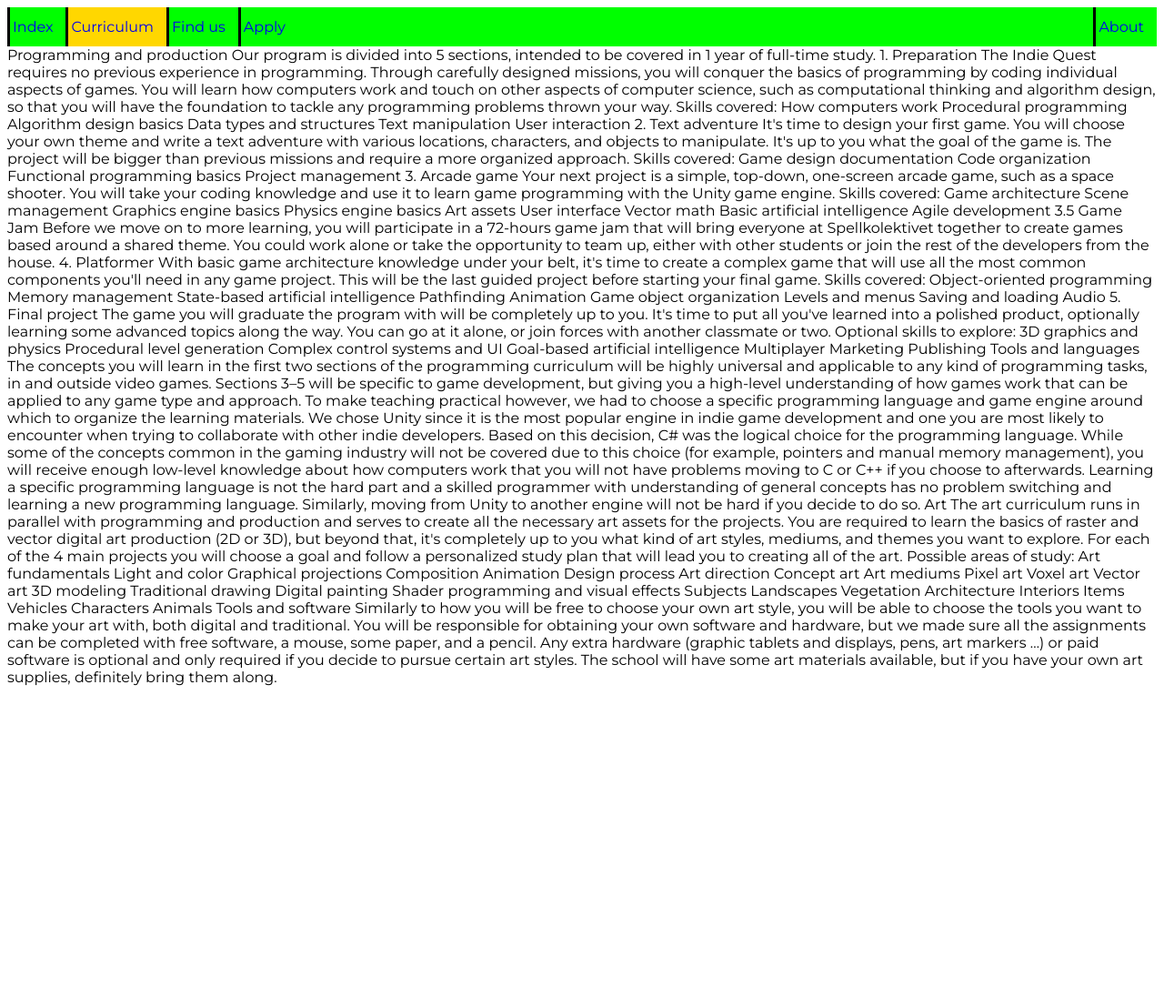
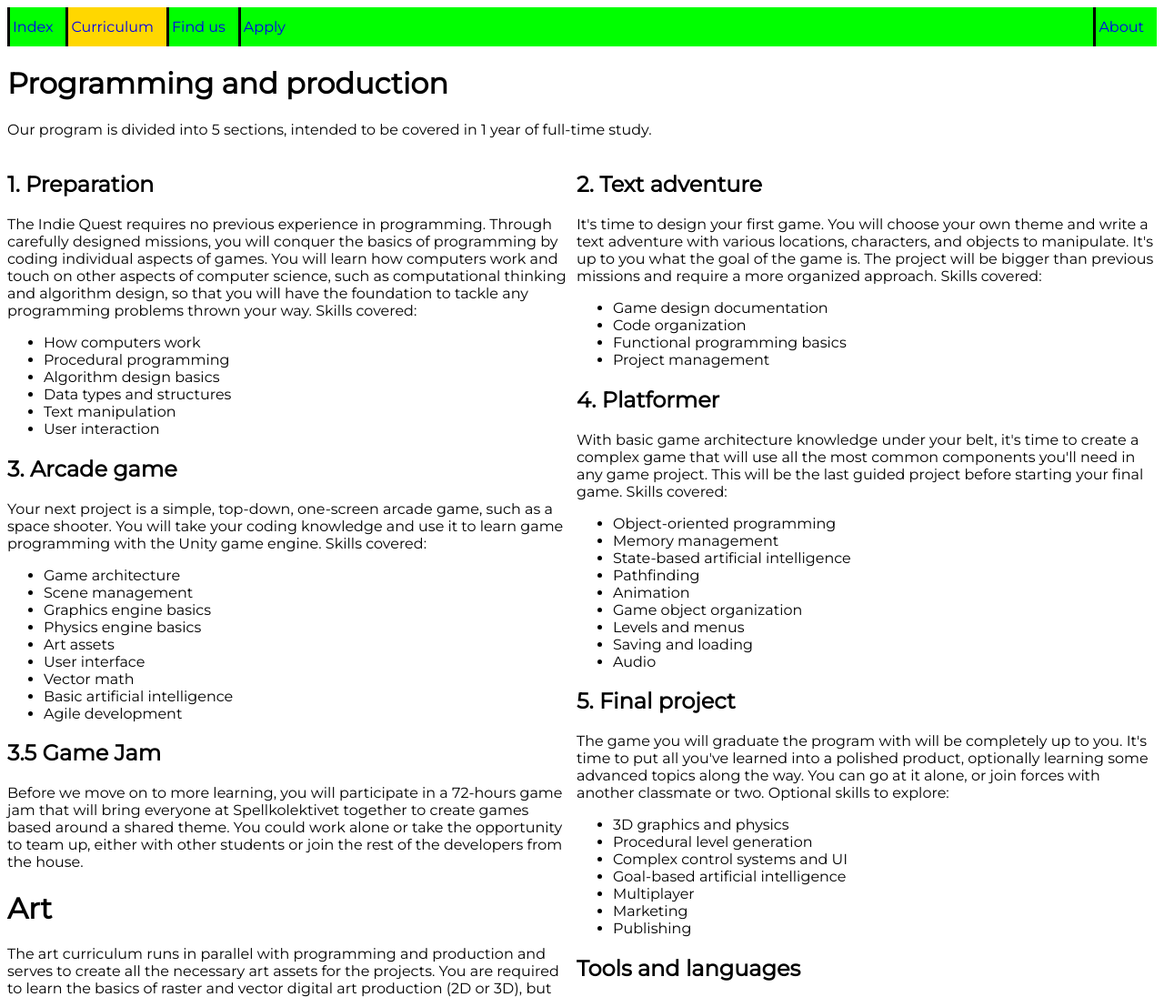
Before and after one commit to Ask-Lonnfalt/Slutprojekt, a plain HTML site: page curriculum.htm in a window 1280 px wide. Shown: the top 1096 px of the page at 91% size. Before the commit the page ends 800 px from the top, so only its background shows below. Drawn offline with Linux system fonts and the light colour scheme.

Commit message:
deleverans curriculum desktop och mobilversion

```diff
--- a/curriculum.htm
+++ b/curriculum.htm
@@ -16,120 +16,121 @@
 		<li><a href="apply.htm">Apply</a></li>
 		<li><a href="about.htm">About</a></li>
 	</ul>
-	<div id="main">Programming and production
-
-
-Our program is divided into 5 sections, intended to be covered in 1 year of full-time study.
-
-
-1. Preparation
+	<h1>Programming and production</h1>
+	<p>Our program is divided into 5 sections, intended to be covered in 1 year of full-time study.</p>
+	<div id="main-content">
+<div>
+<h2>1. Preparation</h2>
 The Indie Quest requires no previous experience in programming. Through carefully designed missions, you will conquer the basics of programming by coding individual aspects of games. You will learn how computers work and touch on other aspects of computer science, such as computational thinking and algorithm design, so that you will have the foundation to tackle any programming problems thrown your way.
 Skills covered:
-How computers work
-Procedural programming
-Algorithm design basics
-Data types and structures
-Text manipulation
-User interaction
+<ul>
+	<li>How computers work</li>
+	<li>Procedural programming</li>
+	<li>Algorithm design basics</li>
+	<li>Data types and structures</li>
+	<li>Text manipulation</li>
+	<li>User interaction</li>
+</ul>
 
-
-2. Text adventure
-It's time to design your first game. You will choose your own theme and write a text adventure with various locations, characters, and objects to manipulate. It's up to you what the goal of the game is. The project will be bigger than previous missions and require a more organized approach.
-Skills covered:
-Game design documentation
-Code organization
-Functional programming basics
-Project management
-
-
-3. Arcade game
+<h2>3. Arcade game</h2>
 Your next project is a simple, top-down, one-screen arcade game, such as a space shooter. You will take your coding knowledge and use it to learn game programming with the Unity game engine.
 Skills covered:
-Game architecture
-Scene management
-Graphics engine basics
-Physics engine basics
-Art assets
-User interface
-Vector math
-Basic artificial intelligence
-Agile development
+<ul>
+<li>Game architecture</li>
+<li>Scene management</li>
+<li>Graphics engine basics</li>
+<li>Physics engine basics</li>
+<li>Art assets</li>
+<li>User interface</li>
+<li>Vector math</li>
+<li>Basic artificial intelligence</li>
+<li>Agile development</li>
+</ul>
 
-
-3.5 Game Jam
+<h2>3.5 Game Jam</h2>
 Before we move on to more learning, you will participate in a 72-hours game jam that will bring everyone at Spellkolektivet together to create games based around a shared theme. You could work alone or take the opportunity to team up, either with other students or join the rest of the developers from the house.
 
-
-4. Platformer
-With basic game architecture knowledge under your belt, it's time to create a complex game that will use all the most common components you'll need in any game project. This will be the last guided project before starting your final game.
-Skills covered:
-Object-oriented programming
-Memory management
-State-based artificial intelligence
-Pathfinding
-Animation
-Game object organization
-Levels and menus
-Saving and loading
-Audio
-
-
-5. Final project
-The game you will graduate the program with will be completely up to you. It's time to put all you've learned into a polished product, optionally learning some advanced topics along the way. You can go at it alone, or join forces with another classmate or two.
-Optional skills to explore:
-3D graphics and physics
-Procedural level generation
-Complex control systems and UI
-Goal-based artificial intelligence
-Multiplayer
-Marketing
-Publishing
-
-
-Tools and languages
-The concepts you will learn in the first two sections of the programming curriculum will be highly universal and applicable to any kind of programming tasks, in and outside video games. Sections 3–5 will be specific to game development, but giving you a high-level understanding of how games work that can be applied to any game type and approach.
-To make teaching practical however, we had to choose a specific programming language and game engine around which to organize the learning materials. We chose Unity since it is the most popular engine in indie game development and one you are most likely to encounter when trying to collaborate with other indie developers. Based on this decision, C# was the logical choice for the programming language.
-While some of the concepts common in the gaming industry will not be covered due to this choice (for example, pointers and manual memory management), you will receive enough low-level knowledge about how computers work that you will not have problems moving to C or C++ if you choose to afterwards. Learning a specific programming language is not the hard part and a skilled programmer with understanding of general concepts has no problem switching and learning a new programming language. Similarly, moving from Unity to another engine will not be hard if you decide to do so.
-
-
-Art
-
-
+<h1>Art</h1>
 The art curriculum runs in parallel with programming and production and serves to create all the necessary art assets for the projects. You are required to learn the basics of raster and vector digital art production (2D or 3D), but beyond that, it's completely up to you what kind of art styles, mediums, and themes you want to explore. For each of the 4 main projects you will choose a goal and follow a personalized study plan that will lead you to creating all of the art.
 
 
 Possible areas of study:
-Art fundamentals
-Light and color
-Graphical projections
-Composition
-Animation
-Design process
-Art direction
-Concept art
-Art mediums
-Pixel art
-Voxel art
-Vector art
-3D modeling
-Traditional drawing
-Digital painting
-Shader programming and visual effects
-Subjects
-Landscapes
-Vegetation
-Architecture
-Interiors
-Items
-Vehicles
-Characters
-Animals
+<ul>
+<li>Art fundamentals</li>
+<li>Light and color</li>
+<li>Graphical projections</li>
+<li>Composition</li>
+<li>Animation</li>
+<li>Design process</li>
+<li>Art direction</li>
+<li>Concept art</li>
+<li>Art mediums</li>
+<li>Pixel art</li>
+<li>Voxel art</li>
+<li>Vector art</li>
+<li>3D modeling</li>
+<li>Traditional drawing</li>
+<li>Digital painting</li>
+<li>Shader programming and visual effects</li>
+<li>Subjects</li>
+<li>Landscapes</li>
+<li>Vegetation</li>
+<li>Architecture</li>
+<li>Interiors</li>
+<li>Items</li>
+<li>Vehicles</li>
+<li>Characters</li>
+<li>Animals</li>
+</ul>
+</div>
+<div>
+<h2>2. Text adventure</h2>
+It's time to design your first game. You will choose your own theme and write a text adventure with various locations, characters, and objects to manipulate. It's up to you what the goal of the game is. The project will be bigger than previous missions and require a more organized approach.
+Skills covered:
+<ul>
+<li>Game design documentation</li>
+<li>Code organization</li>
+<li>Functional programming basics</li>
+<li>Project management</li>
+</ul>
 
+<h2>4. Platformer</h2>
+With basic game architecture knowledge under your belt, it's time to create a complex game that will use all the most common components you'll need in any game project. This will be the last guided project before starting your final game.
+Skills covered:
+<ul>
+<li>Object-oriented programming</li>
+<li>Memory management</li>
+<li>State-based artificial intelligence</li>
+<li>Pathfinding</li>
+<li>Animation</li>
+<li>Game object organization</li>
+<li>Levels and menus</li>
+<li>Saving and loading</li>
+<li>Audio</li>
+</ul>
+<h2>5. Final project</h2>
+The game you will graduate the program with will be completely up to you. It's time to put all you've learned into a polished product, optionally learning some advanced topics along the way. You can go at it alone, or join forces with another classmate or two.
+Optional skills to explore:
+<ul>
+<li>3D graphics and physics</li>
+<li>Procedural level generation</li>
+<li>Complex control systems and UI</li>
+<li>Goal-based artificial intelligence</li>
+<li>Multiplayer</li>
+<li>Marketing</li>
+<li>Publishing</li>
+</ul>
 
-Tools and software
+<h2>Tools and languages</h2>
+The concepts you will learn in the first two sections of the programming curriculum will be highly universal and applicable to any kind of programming tasks, in and outside video games. Sections 3–5 will be specific to game development, but giving you a high-level understanding of how games work that can be applied to any game type and approach.
+To make teaching practical however, we had to choose a specific programming language and game engine around which to organize the learning materials. We chose Unity since it is the most popular engine in indie game development and one you are most likely to encounter when trying to collaborate with other indie developers. Based on this decision, C# was the logical choice for the programming language.
+While some of the concepts common in the gaming industry will not be covered due to this choice (for example, pointers and manual memory management), you will receive enough low-level knowledge about how computers work that you will not have problems moving to C or C++ if you choose to afterwards. Learning a specific programming language is not the hard part and a skilled programmer with understanding of general concepts has no problem switching and learning a new programming language. Similarly, moving from Unity to another engine will not be hard if you decide to do so.
+<h2>Tools and software</h2>
 
 
 Similarly to how you will be free to choose your own art style, you will be able to choose the tools you want to make your art with, both digital and traditional. You will be responsible for obtaining your own software and hardware, but we made sure all the assignments can be completed with free software, a mouse, some paper, and a pencil. Any extra hardware (graphic tablets and displays, pens, art markers …) or paid software is optional and only required if you decide to pursue certain art styles. The school will have some art materials available, but if you have your own art supplies, definitely bring them along.
 </div>
+</div>
+
 </body>
 </html>
```
